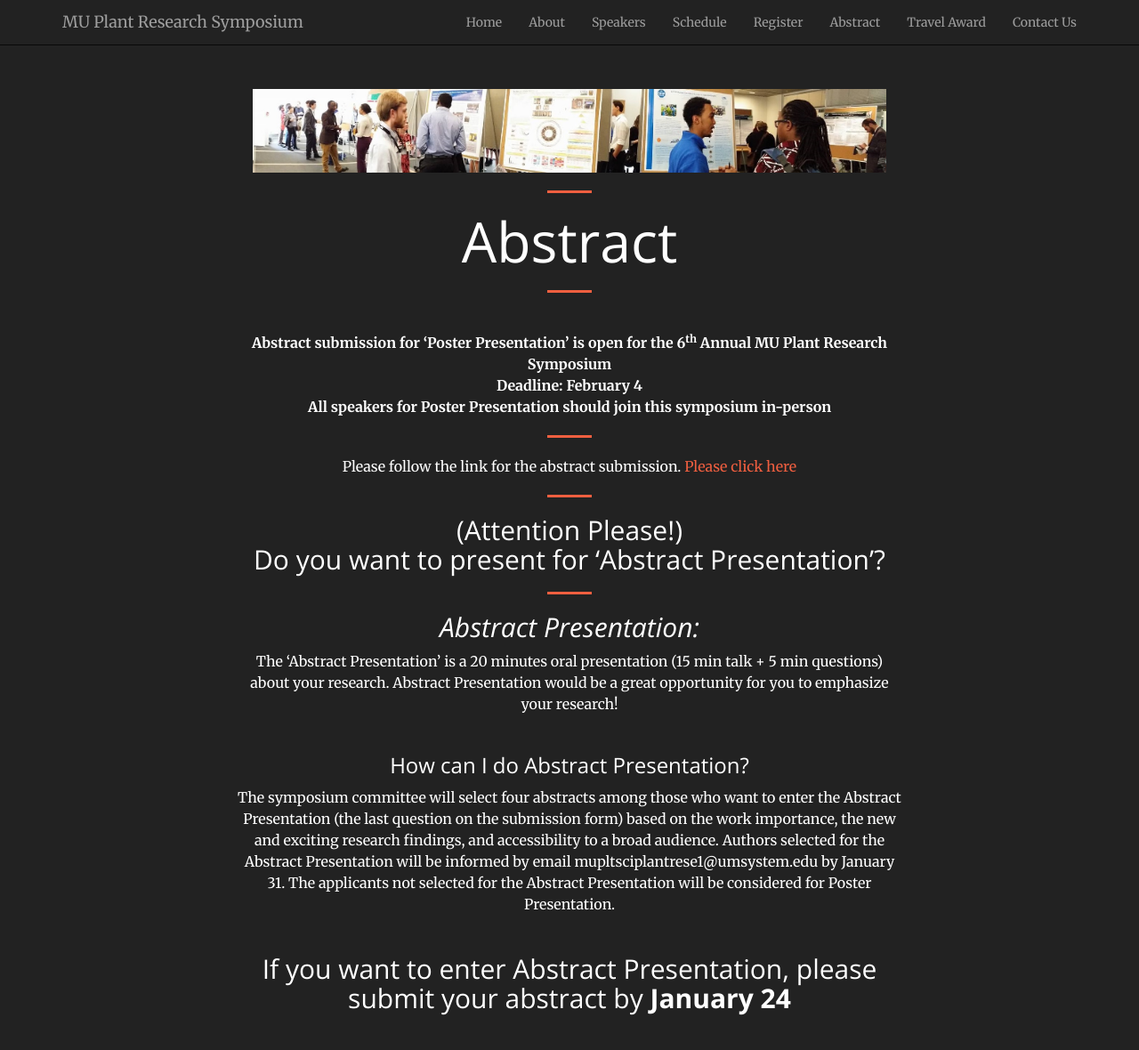
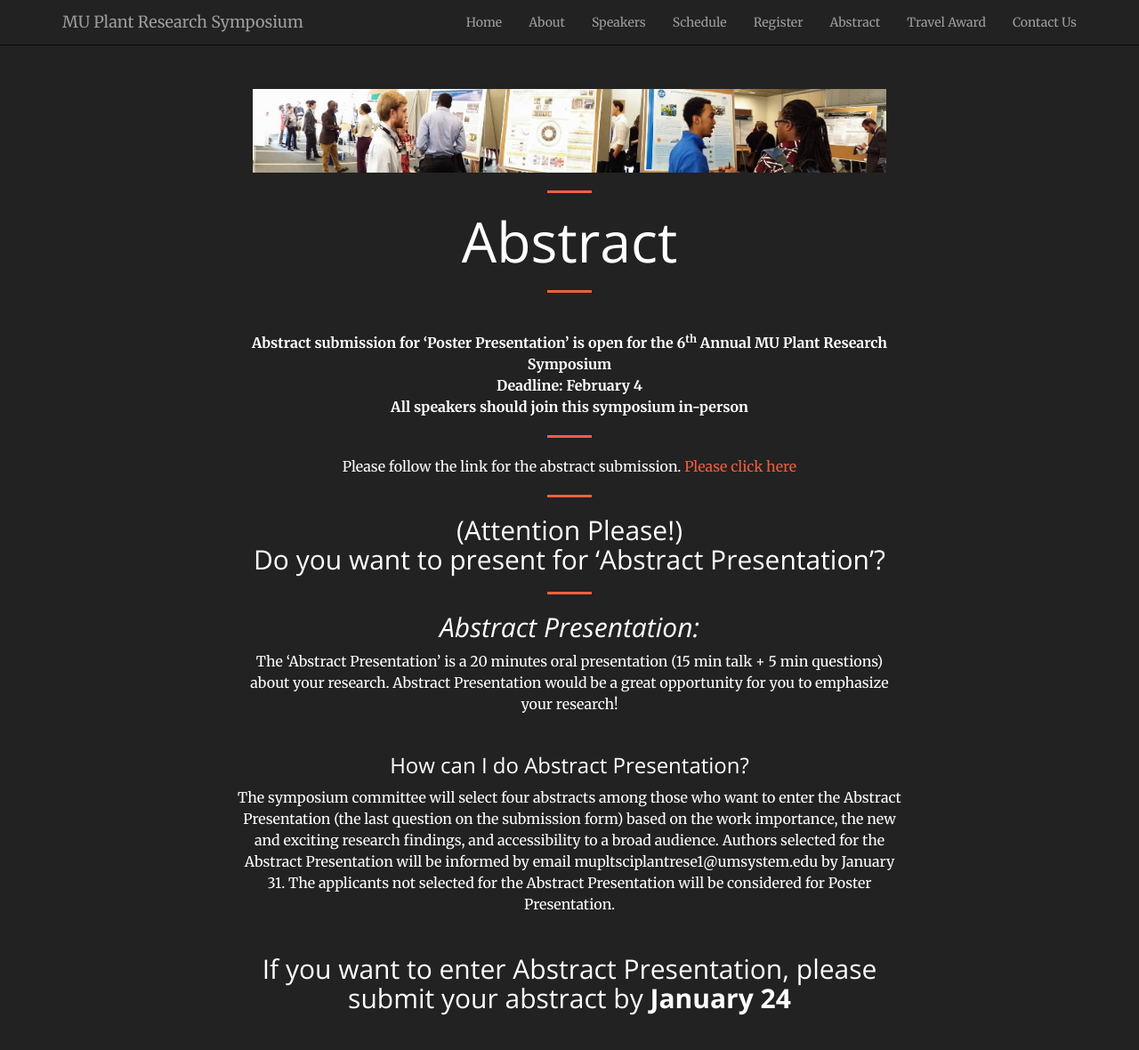
Before and after one commit to mupioneersymposium/mupioneersymposium.github.io, a Jekyll site: the page built from abstract.md, in a window 1280 px wide and 1316 px high. Shown: the top 1180 px of the window at 89% size. Built offline with Jekyll 4.4.1, drawn with Linux system fonts in a browser that asks for light colours.

Commit message:
Update abstract.md

```diff
--- a/abstract.md
+++ b/abstract.md
@@ -8,7 +8,7 @@ layout: regular
 <br/>
 **Abstract submission for 'Poster Presentation' is open for the 6<sup>th</sup> Annual MU Plant Research Symposium** <br/>
 **Deadline: February 4** <br/>
-**All speakers for Poster Presentation should join this symposium in-person**
+**All speakers should join this symposium in-person**
 
 <hr style="clear: both;" />
 Please follow the link for the abstract submission. <a
```
